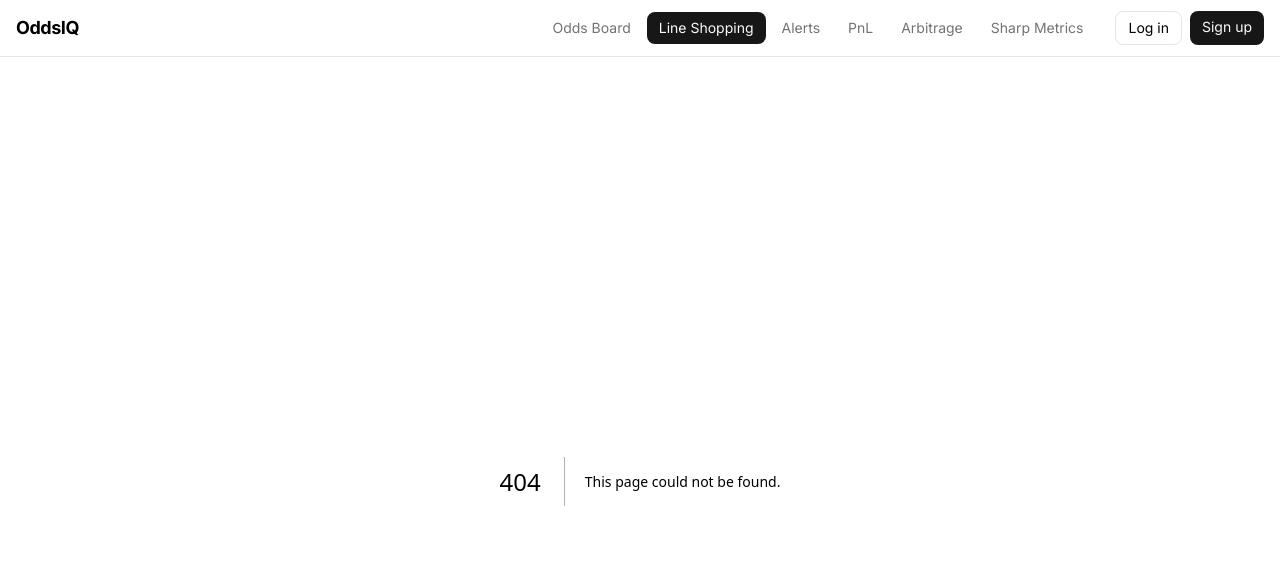
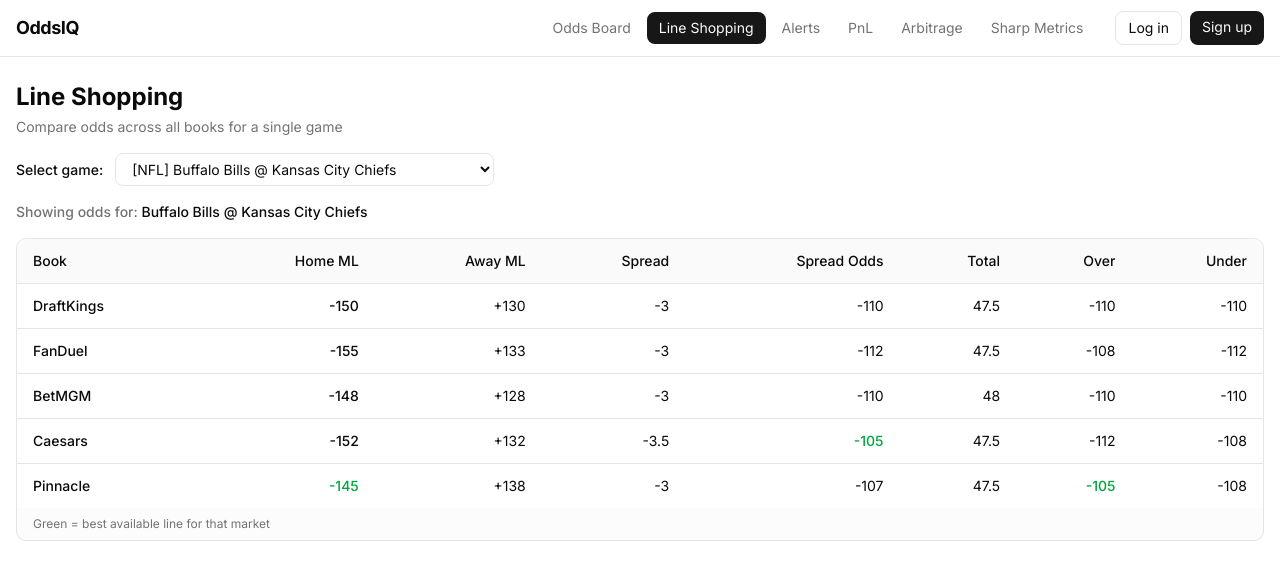
Before and after one commit to Lucascoding12/OddsIQ, a Next.js app in the folder frontend/: page /line-shopping in a window 1280 px wide. Before the commit this address had no page. Shown: the top 580 px of the page. Built offline with nearby package versions, Linux system fonts and the light colour scheme.

Commit message:
feat: add Line Shopping page with book comparison table

```diff
--- /dev/null
+++ b/frontend/app/line-shopping/page.tsx
@@ -0,0 +1,42 @@
+"use client"
+
+import { useState } from "react"
+import { BookComparison } from "@/components/odds/BookComparison"
+import { MOCK_GAMES, MOCK_BOOK_ODDS } from "@/lib/mock-data"
+
+export default function LineShoppingPage() {
+  const [selectedGameId, setSelectedGameId] = useState(MOCK_GAMES[0].id)
+  const selectedGame = MOCK_GAMES.find((g) => g.id === selectedGameId)!
+
+  return (
+    <div className="space-y-4">
+      <div>
+        <h1 className="text-2xl font-bold">Line Shopping</h1>
+        <p className="text-sm text-muted-foreground mt-1">
+          Compare odds across all books for a single game
+        </p>
+      </div>
+
+      <div className="flex items-center gap-3">
+        <label className="text-sm font-medium">Select game:</label>
+        <select
+          className="border rounded-md px-3 py-1.5 text-sm bg-background"
+          value={selectedGameId}
+          onChange={(e) => setSelectedGameId(e.target.value)}
+        >
+          {MOCK_GAMES.map((g) => (
+            <option key={g.id} value={g.id}>
+              [{g.sport}] {g.awayTeam} @ {g.homeTeam}
+            </option>
+          ))}
+        </select>
+      </div>
+
+      <div className="text-sm font-medium text-muted-foreground">
+        Showing odds for: <span className="text-foreground">{selectedGame.awayTeam} @ {selectedGame.homeTeam}</span>
+      </div>
+
+      <BookComparison books={MOCK_BOOK_ODDS} />
+    </div>
+  )
+}
--- /dev/null
+++ b/frontend/components/odds/BookComparison.tsx
@@ -0,0 +1,55 @@
+import { BookOdds } from "@/lib/mock-data"
+
+function formatOdds(odds: number) {
+  return odds > 0 ? `+${odds}` : `${odds}`
+}
+
+type Props = { books: BookOdds[] }
+
+export function BookComparison({ books }: Props) {
+  const bestML = Math.max(...books.map((b) => b.homeMoneyline))
+  const bestSpreadOdds = Math.max(...books.map((b) => b.spreadOdds))
+  const bestOverOdds = Math.max(...books.map((b) => b.overOdds))
+
+  return (
+    <div className="rounded-lg border overflow-hidden">
+      <table className="w-full text-sm">
+        <thead className="bg-muted/50 border-b">
+          <tr>
+            <th className="text-left px-4 py-3 font-medium">Book</th>
+            <th className="text-right px-4 py-3 font-medium">Home ML</th>
+            <th className="text-right px-4 py-3 font-medium">Away ML</th>
+            <th className="text-right px-4 py-3 font-medium">Spread</th>
+            <th className="text-right px-4 py-3 font-medium">Spread Odds</th>
+            <th className="text-right px-4 py-3 font-medium">Total</th>
+            <th className="text-right px-4 py-3 font-medium">Over</th>
+            <th className="text-right px-4 py-3 font-medium">Under</th>
+          </tr>
+        </thead>
+        <tbody className="divide-y">
+          {books.map((b) => (
+            <tr key={b.book} className="hover:bg-muted/30 transition-colors">
+              <td className="px-4 py-3 font-medium">{b.book}</td>
+              <td className={`px-4 py-3 text-right font-medium ${b.homeMoneyline === bestML ? "text-green-600" : ""}`}>
+                {formatOdds(b.homeMoneyline)}
+              </td>
+              <td className="px-4 py-3 text-right">{formatOdds(b.awayMoneyline)}</td>
+              <td className="px-4 py-3 text-right">{b.spread > 0 ? "+" : ""}{b.spread}</td>
+              <td className={`px-4 py-3 text-right ${b.spreadOdds === bestSpreadOdds ? "text-green-600 font-medium" : ""}`}>
+                {formatOdds(b.spreadOdds)}
+              </td>
+              <td className="px-4 py-3 text-right">{b.total}</td>
+              <td className={`px-4 py-3 text-right ${b.overOdds === bestOverOdds ? "text-green-600 font-medium" : ""}`}>
+                {formatOdds(b.overOdds)}
+              </td>
+              <td className="px-4 py-3 text-right">{formatOdds(b.underOdds)}</td>
+            </tr>
+          ))}
+        </tbody>
+      </table>
+      <div className="px-4 py-2 bg-muted/30 text-xs text-muted-foreground">
+        Green = best available line for that market
+      </div>
+    </div>
+  )
+}
```
